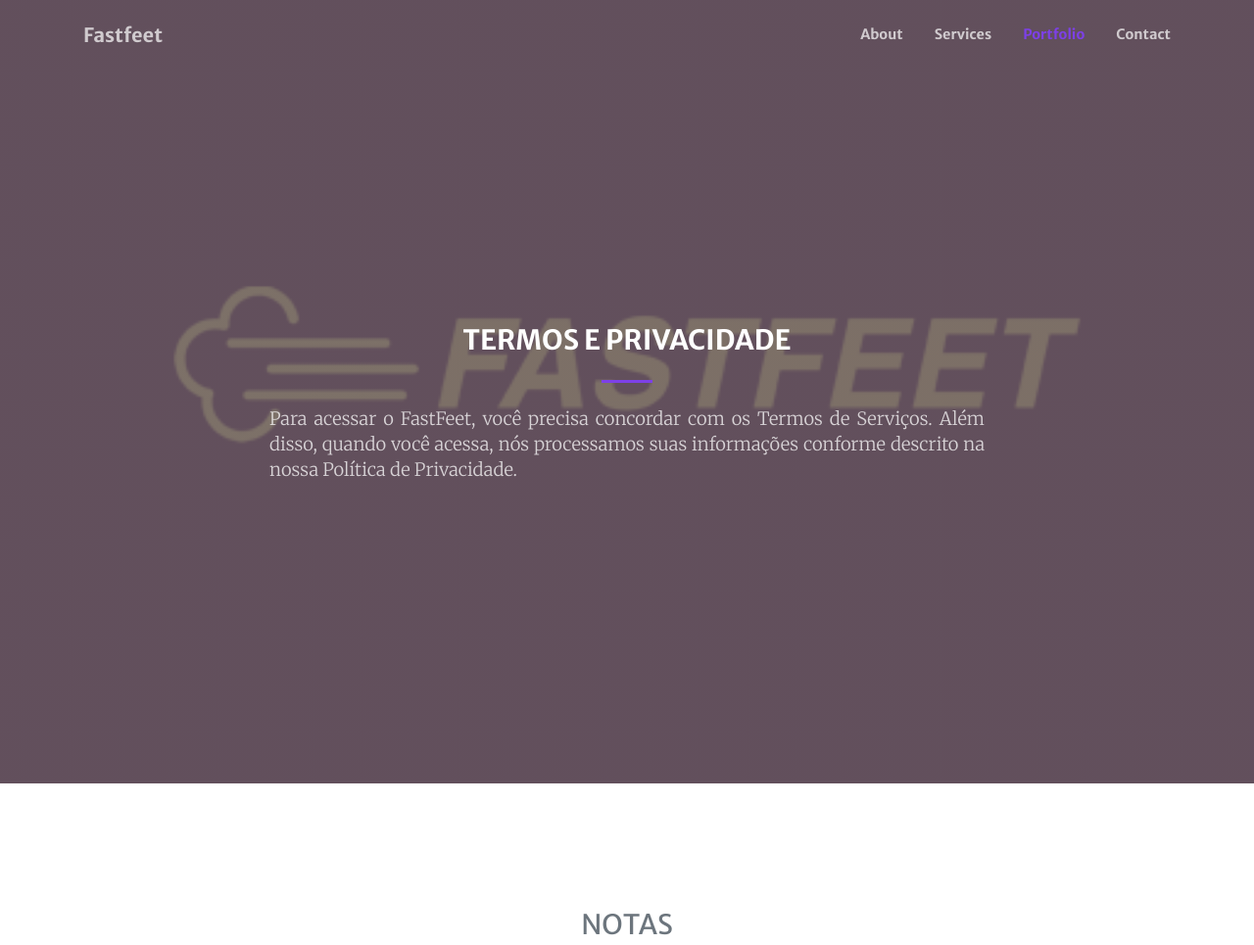
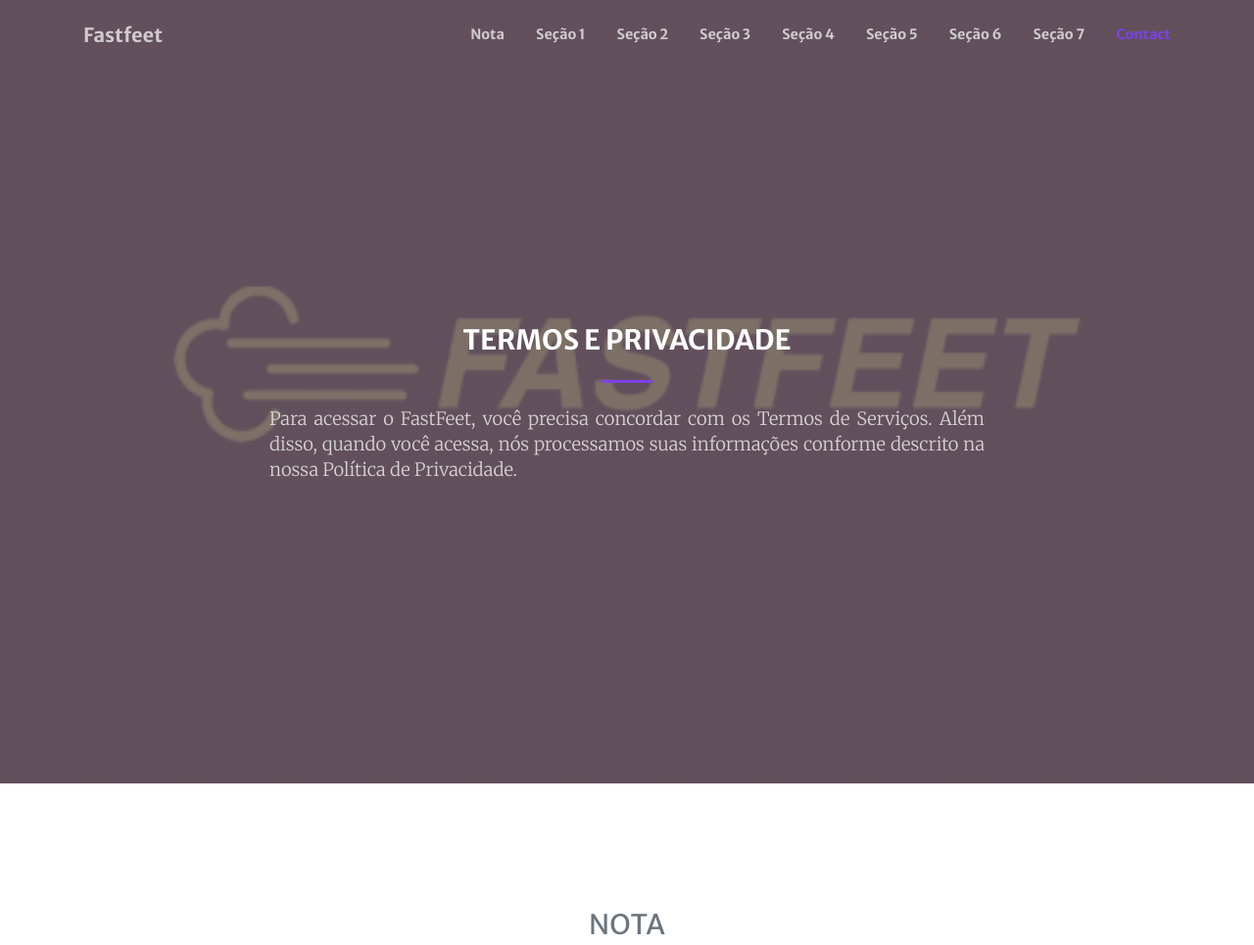
Before and after one commit to Djamilson/privacyfastfeet, a plain HTML site: page index.html in a window 1280 px wide. Shown: the top 965 px of the page at 98% size. Drawn offline with nearby package versions, Linux system fonts and the light colour scheme.

Commit message:
Atualizando Menu

```diff
--- a/index.html
+++ b/index.html
@@ -56,16 +56,41 @@
         <div class="collapse navbar-collapse" id="navbarResponsive">
           <ul class="navbar-nav ml-auto my-2 my-lg-0">
             <li class="nav-item">
-              <a class="nav-link js-scroll-trigger" href="#about">About</a>
+              <a class="nav-link js-scroll-trigger" href="#nota">Nota</a>
             </li>
             <li class="nav-item">
-              <a class="nav-link js-scroll-trigger" href="#services"
-                >Services</a
+              <a class="nav-link js-scroll-trigger" href="#seccao1"
+                >Seção 1</a
               >
             </li>
             <li class="nav-item">
-              <a class="nav-link js-scroll-trigger" href="#portfolio"
-                >Portfolio</a
+              <a class="nav-link js-scroll-trigger" href="#seccao2"
+                >Seção 2</a
+              >
+            </li>
+            <li class="nav-item">
+              <a class="nav-link js-scroll-trigger" href="#seccao3"
+                >Seção 3</a
+              >
+            </li>
+            <li class="nav-item">
+              <a class="nav-link js-scroll-trigger" href="#seccao4"
+                >Seção 4</a
+              >
+            </li>
+            <li class="nav-item">
+              <a class="nav-link js-scroll-trigger" href="#seccao5"
+                >Seção 5</a
+              >
+            </li>
+            <li class="nav-item">
+              <a class="nav-link js-scroll-trigger" href="#seccao6"
+                >Seção 6</a
+              >
+            </li>
+            <li class="nav-item">
+              <a class="nav-link js-scroll-trigger" href="#seccao7"
+                >Seção 7</a
               >
             </li>
             <li class="nav-item">
@@ -98,11 +123,11 @@
       </div>
     </header>
 
-    <section class="page-section" id="contact">
+    <section class="page-section" id="nota">
       <div class="container">
         <div class="row justify-content-center">
           <div class="col-lg-8 text-center">
-            <h3 class="text-muted mt-0">NOTAS</h3>
+            <h3 class="text-muted mt-0">NOTA</h3>
             <hr class="divider my-4" />
             <p class="text-muted mb-5">
               Algumas informações pessoais recolhidas, serão usadas para ajudar
@@ -140,7 +165,7 @@
     </section>
 
     <!-- About-->
-    <section class="page-section bg-primary" id="about">
+    <section class="page-section bg-primary" id="seccao1">
       <div class="container">
         <div class="row justify-content-center">
           <div class="col-lg-8 text-center">
@@ -159,7 +184,7 @@
     </section>
 
     <!-- About-->
-    <section class="page-section" id="services">
+    <section class="page-section" id="seccao2">
       <div class="container">
         <div class="row justify-content-center">
           <div class="col-lg-8 text-center">
@@ -191,7 +216,7 @@
     <!-- Services-->
     <!-- About-->
 
-    <section class="page-section bg-primary" id="portfolio">
+    <section class="page-section bg-primary" id="seccao3">
       <div class="container">
         <div class="row justify-content-center">
           <div class="col-lg-8 text-center">
@@ -208,7 +233,7 @@
     <!-- Services-->
 
     <!-- About-->
-    <section class="page-section" id="about">
+    <section class="page-section" id="seccao4">
       <div class="container">
         <div class="row justify-content-center">
           <div class="col-lg-8 text-center">
@@ -253,7 +278,7 @@
     <!-- Services-->
 
     <!-- About-->
-    <section class="page-section bg-primary" id="about">
+    <section class="page-section bg-primary" id="seccao5">
       <div class="container">
         <div class="row justify-content-center">
           <div class="col-lg-8 text-center">
@@ -278,7 +303,7 @@
     </section>
     <!-- Services-->
 
-    <section class="page-section" id="services">
+    <section class="page-section" id="seccao6">
       <div class="container">
         <div class="row justify-content-center">
           <div class="col-lg-8 text-center">
@@ -305,7 +330,7 @@
     </section>
 
     <!-- About-->
-    <section class="page-section bg-primary" id="services">
+    <section class="page-section bg-primary" id="seccao7">
       <div class="container">
         <div class="row justify-content-center">
           <div class="col-lg-8 text-center">
```
